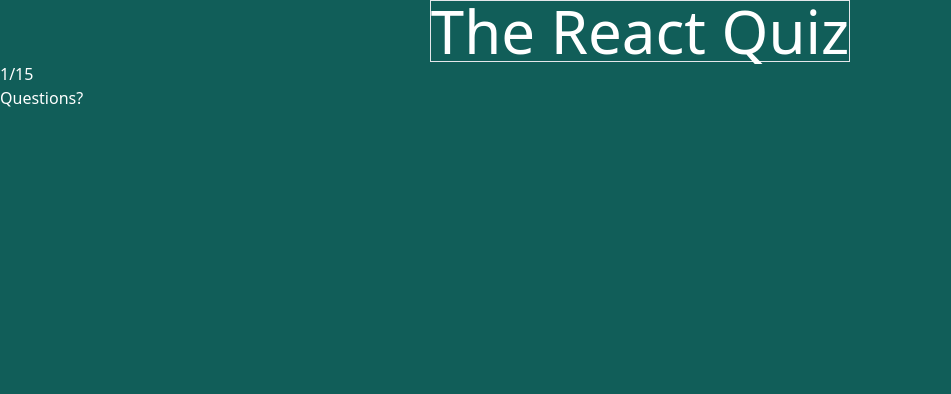
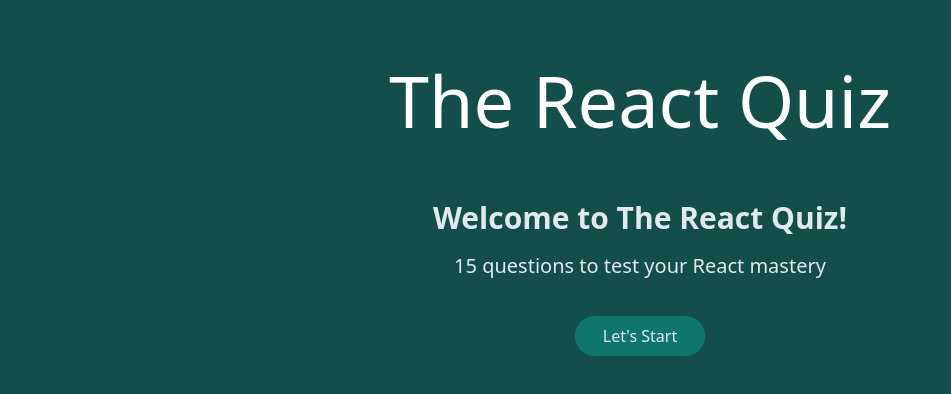
Before and after one commit to b1621/quiz-app, a React (Vite) app: page / in a window 1280 px wide. Shown: the top 394 px of the page, without its empty margins (0-951 px from the left). Built offline with nearby package versions, Linux system fonts and the light colour scheme; data requests are answered from the project's data file.

Commit message:
handling loading, error, and ready status

```diff
--- a/src/App.jsx
+++ b/src/App.jsx
@@ -1,6 +1,9 @@
 import { useEffect, useReducer } from "react";
 import Header from "./components/Header";
 import Main from "./components/Main";
+import Loader from "./components/Loader";
+import Error from "./components/Error";
+import StartScreen from "./components/StartScreen";
 
 const initialState = {
   questions: [],
@@ -14,7 +17,7 @@ function reducer(state, action) {
     case "dataReceived":
       return {
         ...state,
-        question: action.payload,
+        questions: action.payload,
         status: "ready",
       };
     case "dataFailed":
@@ -31,6 +34,10 @@ function reducer(state, action) {
 function App() {
   // const [count, setCount] = useState(0);
   const [state, dispatch] = useReducer(reducer, initialState);
+  const { status, questions } = state;
+
+  console.log("questions ", questions);
+  const numQuestions = questions.length;
 
   useEffect(function () {
     fetch("http://localhost:8000/questions")
@@ -40,11 +47,12 @@ function App() {
   }, []);
   return (
     <>
-      <div className=" absolute top-0  h-screen w-screen bg-teal-800 text-white">
+      <div className=" absolute top-0  h-screen w-screen bg-teal-900 text-white">
         <Header />
         <Main>
-          <p>1/15</p>
-          <p>Questions?</p>
+          {status === "loading" && <Loader />}
+          {status === "error" && <Error />}
+          {status === "ready" && <StartScreen numQuestions={numQuestions} />}
         </Main>
       </div>
     </>
--- /dev/null
+++ b/src/components/Error.jsx
@@ -0,0 +1,9 @@
+function Error() {
+  return (
+    <p className="bg-teal-800 p-5 rounded-xl text-center shadow">
+      <span>💥</span> There was an error fecthing questions.
+    </p>
+  );
+}
+
+export default Error;
--- a/src/components/Header.jsx
+++ b/src/components/Header.jsx
@@ -2,8 +2,8 @@
 
 const Header = () => {
   return (
-    <header className=" border mx-auto w-fit text-6xl ">
-      <h1>The React Quiz</h1>
+    <header className="  mx-auto w-fit text-7xl my-16">
+      <h1 className="">The React Quiz</h1>
     </header>
   );
 };
--- /dev/null
+++ b/src/components/Loader.jsx
@@ -0,0 +1,14 @@
+const Loader = () => {
+  return (
+    <div>
+      <div>Loading ....</div>
+      <div className="flex justify-center items-center mt-10">
+        <div className="bg-blue-600 p-2 w-4 h-4 rounded-full animate-bounce blue-circle mx-1"></div>
+        <div className="bg-green-600 p-2 w-4 h-4 rounded-full animate-bounce green-circle mx-1"></div>
+        <div className="bg-red-600 p-2 w-4 h-4 rounded-full animate-bounce red-circle mx-1"></div>
+      </div>
+    </div>
+  );
+};
+
+export default Loader;
--- a/src/components/Main.jsx
+++ b/src/components/Main.jsx
@@ -1,7 +1,7 @@
 // import React from 'react'
 
 const Main = ({ children }) => {
-  return <div>{children}</div>;
+  return <div className="  w-1/2 mx-auto my-16">{children}</div>;
 };
 
 export default Main;
--- /dev/null
+++ b/src/components/StartScreen.jsx
@@ -0,0 +1,15 @@
+const StartScreen = ({ numQuestions }) => {
+  return (
+    <div className="text-center text-slate-200">
+      <h2 className="text-3xl font-bold">Welcome to The React Quiz!</h2>
+      <h3 className="text-xl my-4">
+        {numQuestions} questions to test your React mastery
+      </h3>
+      <button className=" bg-teal-700 px-7 py-2 my-5 hover:bg-teal-800  rounded-full">
+        Let's Start
+      </button>
+    </div>
+  );
+};
+
+export default StartScreen;
```
